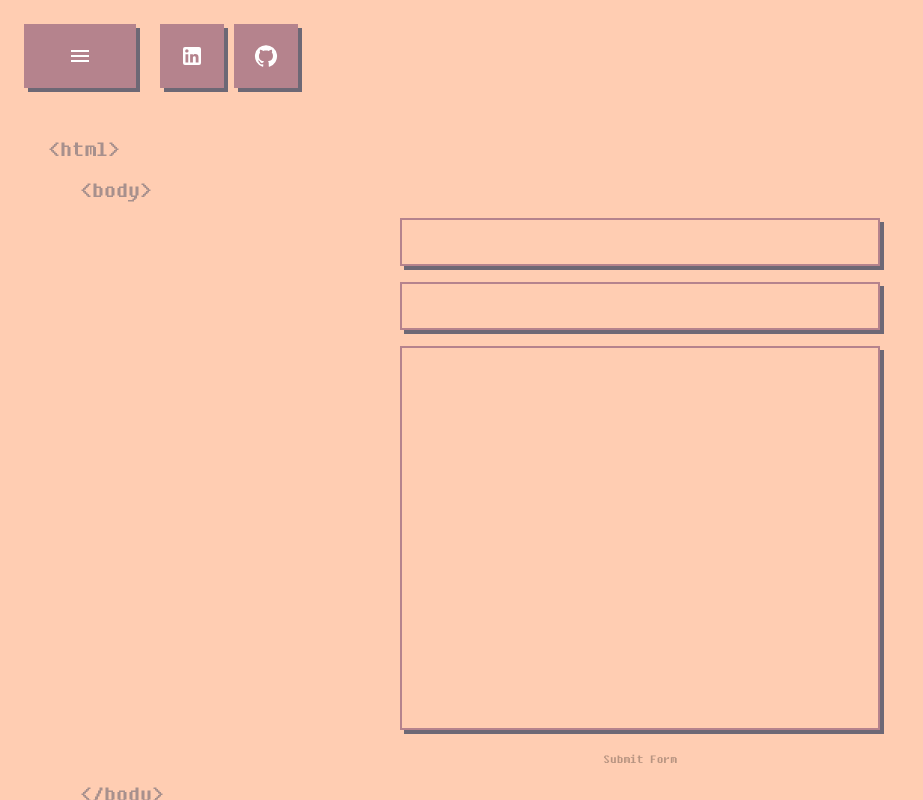
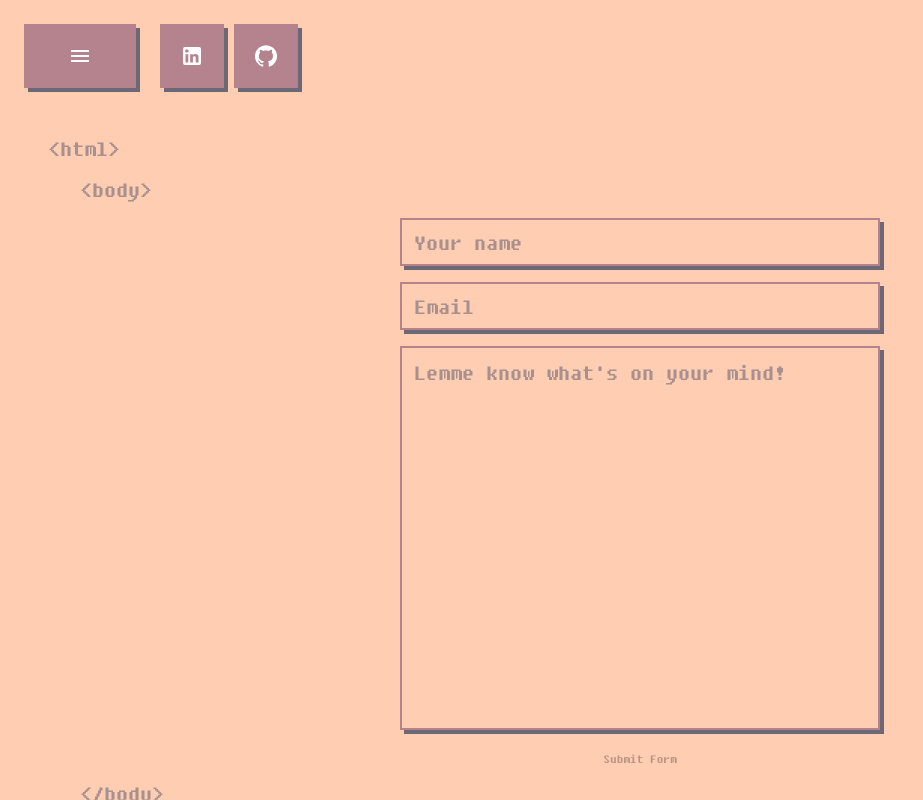
Before and after one commit to goingdust/portfolio, a Next.js app: page /contact in a window 1280 px wide. Shown: the whole page, without its empty margins (0-923 px from the left). Built offline with nearby package versions, Linux system fonts and the light colour scheme.

Commit message:
Create custom Input and Textarea components

```diff
--- /dev/null
+++ b/components/Contact/Input/index.tsx
@@ -0,0 +1,90 @@
+import { useCallback, useState } from 'react';
+import styled from 'styled-components';
+
+const Input = ({
+	styles,
+	name,
+	type,
+	id,
+  placeholder,
+}: {
+	styles: { readonly [key: string]: string };
+	name: string;
+	type: string;
+	id: string;
+  placeholder: string;
+}) => {
+	const [focused, setFocused] = useState(false);
+	const [value, setValue] = useState('');
+	const [cursorStart, setCursorStart] = useState<number | null>(null);
+
+	const handleSelect = useCallback(
+		(target: HTMLInputElement) => {
+			if (!focused) {
+				setCursorStart(null);
+				return;
+			} else if (
+				type === 'text' ||
+				type === 'search' ||
+				type === 'URL' ||
+				type === 'tel' ||
+				type === 'password'
+			) {
+				if (target.selectionDirection === 'forward') {
+					setCursorStart(target.selectionEnd);
+				} else {
+					setCursorStart(target.selectionStart);
+				}
+			}
+		},
+		[focused, type]
+	);
+
+	return (
+		<Effect
+			focused={focused}
+			start={cursorStart}
+			className={`${styles.input} ${focused ? styles.inputFocus : styles.inputBlur}`}
+		>
+			<input
+				type={type}
+				name={name}
+        placeholder={placeholder}
+				id={id}
+				required
+				value={value}
+				onFocus={() => setFocused(true)}
+				onBlur={(e) => setFocused(false)}
+				onKeyDown={(e) => handleSelect(e.target as HTMLInputElement)}
+				onMouseMove={(e) => handleSelect(e.target as HTMLInputElement)}
+				onSelect={(e) => handleSelect(e.target as HTMLInputElement)}
+				onChange={(e) => {
+					setValue(e.target.value);
+				}}
+			/>
+		</Effect>
+	);
+};
+
+const Effect = styled.div<{ focused: boolean; start: number | null }>`
+	&::after {
+		content: '';
+		width: 1.5ch;
+		background: #6d6875;
+		height: 1.5rem;
+		${(props) => (props.focused ? '' : 'display: none;')}
+		z-index: 1;
+		top: 0.7rem;
+		left: calc(0.95rem + ${(props) => (props.start ? (props.start >= 37 ? 55 : props.start * 1.5) : 0)}ch);
+		position: absolute;
+		animation: blinking 0.75s infinite;
+	}
+
+	@keyframes blinking {
+		75% {
+			opacity: 0;
+		}
+	}
+`;
+
+export default Input;
--- /dev/null
+++ b/components/Contact/Textarea/index.tsx
@@ -0,0 +1,84 @@
+import { useCallback, useState } from 'react';
+import styled from 'styled-components';
+
+const Textarea = ({
+	styles,
+	name,
+	id,
+  placeholder,
+}: {
+	styles: { readonly [key: string]: string };
+	name: string;
+	id: string;
+  placeholder: string;
+}) => {
+	const [focused, setFocused] = useState(false);
+	const [value, setValue] = useState('');
+	const [cursorStart, setCursorStart] = useState<number | null>(null);
+
+	const handleSelect = useCallback(
+		(target: HTMLInputElement) => {
+			if (!focused) {
+				setCursorStart(null);
+				return;
+			}
+			if (target.selectionDirection === 'forward') {
+				setCursorStart(target.selectionEnd);
+			} else {
+				setCursorStart(target.selectionStart);
+			}
+		},
+		[focused]
+	);
+
+  console.log(cursorStart)
+
+	return (
+		<Effect
+			focused={focused}
+			start={cursorStart}
+			className={`${styles.textarea} ${focused ? styles.inputFocus : styles.inputBlur}`}
+		>
+			<textarea
+				name={name}
+				id={id}
+        placeholder={placeholder}
+				required
+				value={value}
+				onFocus={() => setFocused(true)}
+				onBlur={(e) => setFocused(false)}
+				onKeyDown={(e) => handleSelect(e.target as HTMLInputElement)}
+				onMouseMove={(e) => handleSelect(e.target as HTMLInputElement)}
+				onSelect={(e) => handleSelect(e.target as HTMLInputElement)}
+				onChange={(e) => {
+					setValue(e.target.value);
+				}}
+			/>
+		</Effect>
+	);
+};
+
+const Effect = styled.div<{ focused: boolean; start: number | null }>`
+	&::after {
+		content: '';
+		width: 1.5ch;
+		background: #6d6875;
+		height: 1.5rem;
+		${(props) => (props.focused ? '' : 'display: none;')}
+		z-index: 1;
+		top: 0.9rem;
+		left: calc(
+			0.95rem + ${(props) => (props.start ? (props.start >= 37 ? 37 : props.start * 1.5) : 0)}ch
+		);
+		position: absolute;
+		animation: blinking 0.75s infinite;
+	}
+
+	@keyframes blinking {
+		75% {
+			opacity: 0;
+		}
+	}
+`;
+
+export default Textarea;
--- a/components/Contact/index.module.scss
+++ b/components/Contact/index.module.scss
@@ -18,6 +18,7 @@
 
 		div {
 			position: relative;
+      caret-color: transparent;
 
 			&.textarea::before {
 				content: '';
@@ -43,6 +44,10 @@
         outline: none;
         color: $old-lavender;
         padding: 0.5rem 0.75rem;
+
+        &::placeholder {
+          color: $old-lavender-faded;
+        }
 			}
 
 			textarea {
@@ -55,7 +60,11 @@
 				overflow: auto;
 				resize: none;
         color: $old-lavender;
-        padding: 0.5rem 0.75rem;
+        padding: 0.75rem;
+
+        &::placeholder {
+          color: $old-lavender-faded;
+        }
 			}
 		}
 	}
--- a/components/Contact/index.tsx
+++ b/components/Contact/index.tsx
@@ -1,44 +1,23 @@
-import { useState } from 'react';
 import styles from './index.module.scss';
+import Input from './Input';
+import Textarea from './Textarea';
 
 const Contact = () => {
-	const [textareaFocused, setTextareaFocused] = useState(false);
-	const [nameFocused, setNameFocused] = useState(false);
-	const [emailFocused, setEmailFocused] = useState(false);
-
 	return (
 		<div className={styles.contactPage}>
 			<form action='https://api.web3forms.com/submit' method='POST'>
 				<input type='hidden' name='access_key' value={process.env.WEB3_FORMS_ACCESS_KEY} />
 				<input type='checkbox' name='botcheck' className='hidden' style={{ display: 'none' }} />
-				<div className={`${styles.input} ${nameFocused ? styles.inputFocus : styles.inputBlur}`}>
-					<input
-						type='text'
-						name='name'
-						required
-						onFocus={() => setNameFocused(true)}
-						onBlur={() => setNameFocused(false)}
-					/>
-				</div>
-				<div className={`${styles.input} ${emailFocused ? styles.inputFocus : styles.inputBlur}`}>
-					<input
-						type='email'
-						name='email'
-						required
-						onFocus={() => setEmailFocused(true)}
-						onBlur={() => setEmailFocused(false)}
-					/>
-				</div>
-				<div
-					className={`${styles.textarea} ${textareaFocused ? styles.inputFocus : styles.inputBlur}`}
-				>
-					<textarea
-						name='message'
-						required
-						onFocus={() => setTextareaFocused(true)}
-						onBlur={() => setTextareaFocused(false)}
-					/>
-				</div>
+
+				<Input styles={styles} name='name' type='text' id='name' placeholder='Your name' />
+				<Input styles={styles} name='email' type='text' id='email' placeholder='Email' />
+				<Textarea
+					styles={styles}
+					name='message'
+					id='message'
+					placeholder="Lemme know what's on your mind!"
+				/>
+
 				<input type='hidden' name='redirect' value='https://web3forms.com/success' />
 
 				<button type='submit' disabled>
--- a/package.json
+++ b/package.json
@@ -23,11 +23,14 @@
     "react-dom": "18.2.0",
     "react-leaflet": "^4.1.0",
     "react-loaders": "^3.0.1",
-    "sass": "^1.55.0"
+    "react-use-caret-position": "^1.1.0",
+    "sass": "^1.55.0",
+    "styled-components": "^5.3.6"
   },
   "devDependencies": {
     "@types/node": "18.11.9",
     "@types/react": "18.0.24",
+    "@types/styled-components": "^5.1.26",
     "eslint": "8.26.0",
     "eslint-config-next": "13.0.1",
     "typescript": "4.8.4"
```
Also changed, not shown: 1 other file (tests, documents, lock files or other folders).
